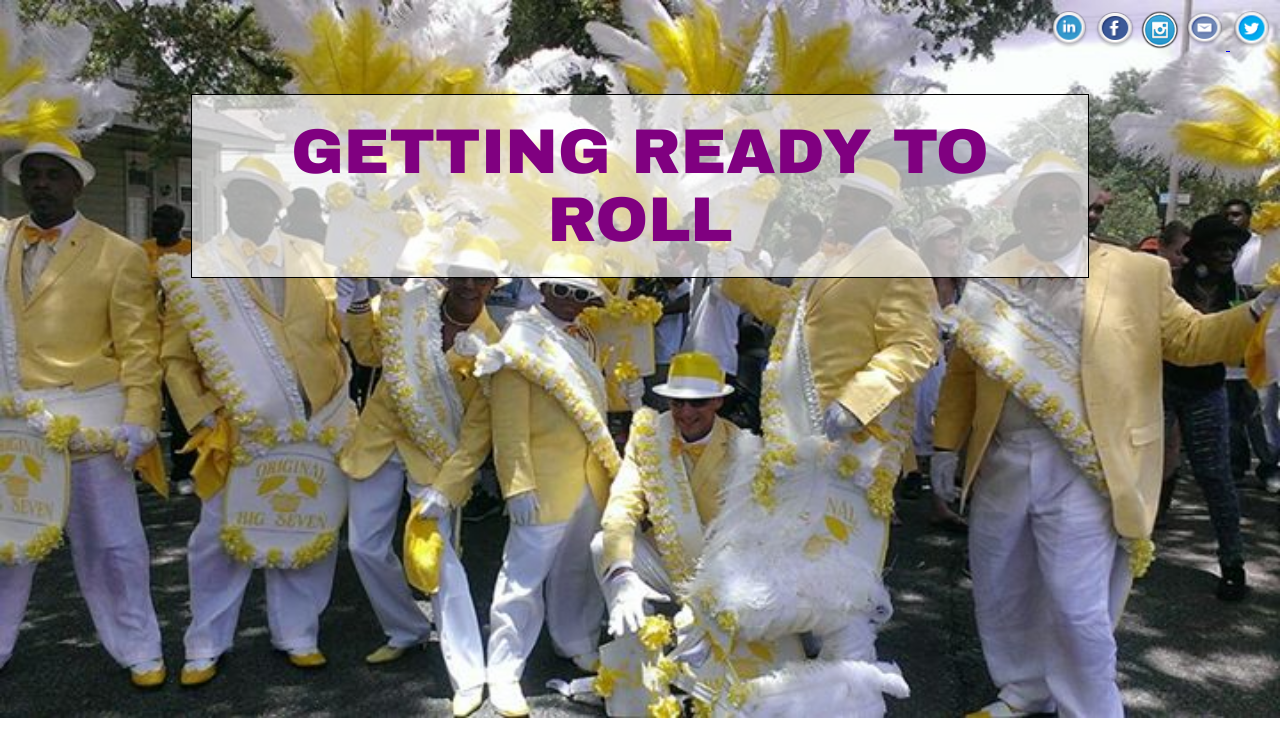
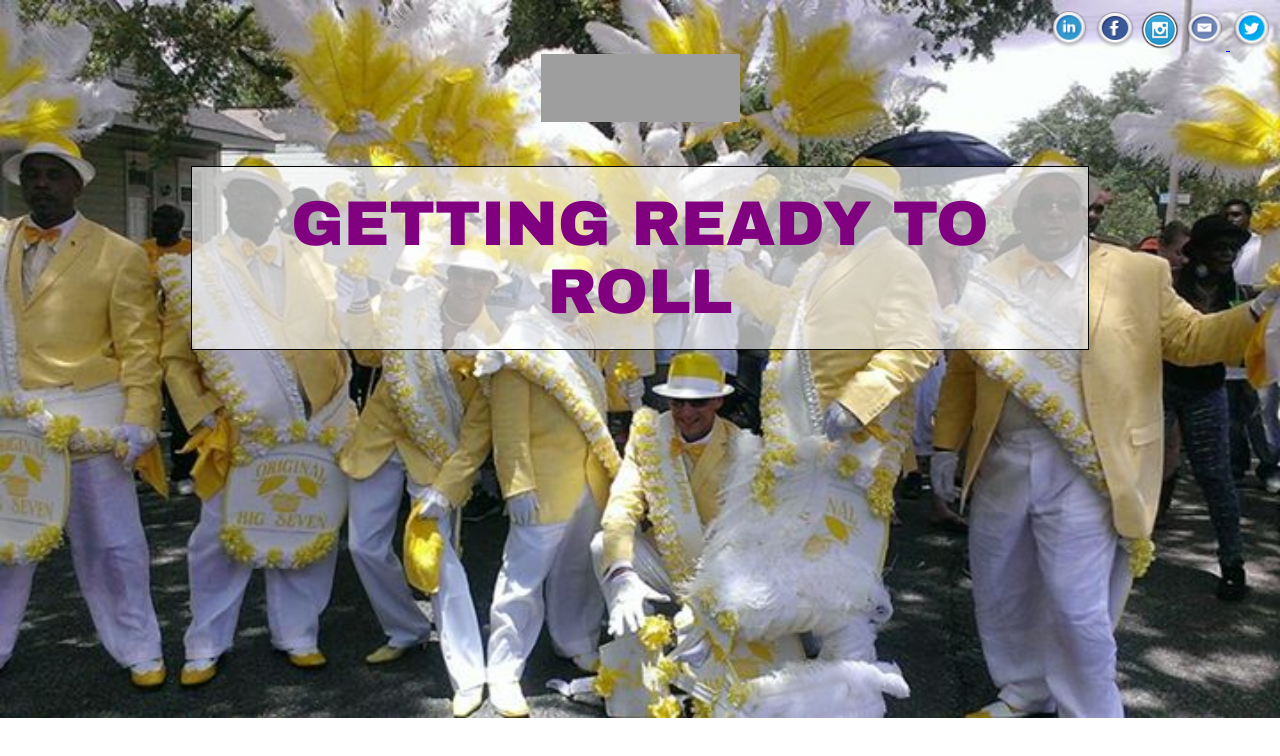
Before and after one commit to 2ndlinenola/web, a plain HTML site: page index.html in a window 1280 px wide. Drawn offline with nearby package versions, Linux system fonts and the light colour scheme; grey boxes are pictures that could not be loaded.

Commit message:
new timer and other stuff

```diff
--- a/index.html
+++ b/index.html
@@ -50,6 +50,9 @@ h3 {
 }
 </style>
 
+<div align="center">
+<iframe src="http://free.timeanddate.com/countdown/i44x3ayr/n178/cf12/cm0/cu4/ct0/cs0/ca0/cr0/ss0/cac000/cpc000/pcf5f5fa/tcfff/fs100/szw320/szh135/tatOriginal%20Big%207%202nd%20Line/tac000/tptOriginal%20Big%207%20Started%20at/tpc000/matStarts%20in/mac000/mpc000/iso2014-05-11T13:00:00" frameborder="0" width="199" height="68"></iframe>
+</div>
 
 <script type="text/javascript">
   var text=new Array();
```
Also changed, not shown: img/2ndLineLogoHeader.png (added), img/background4-3-2014.jpg (added).
